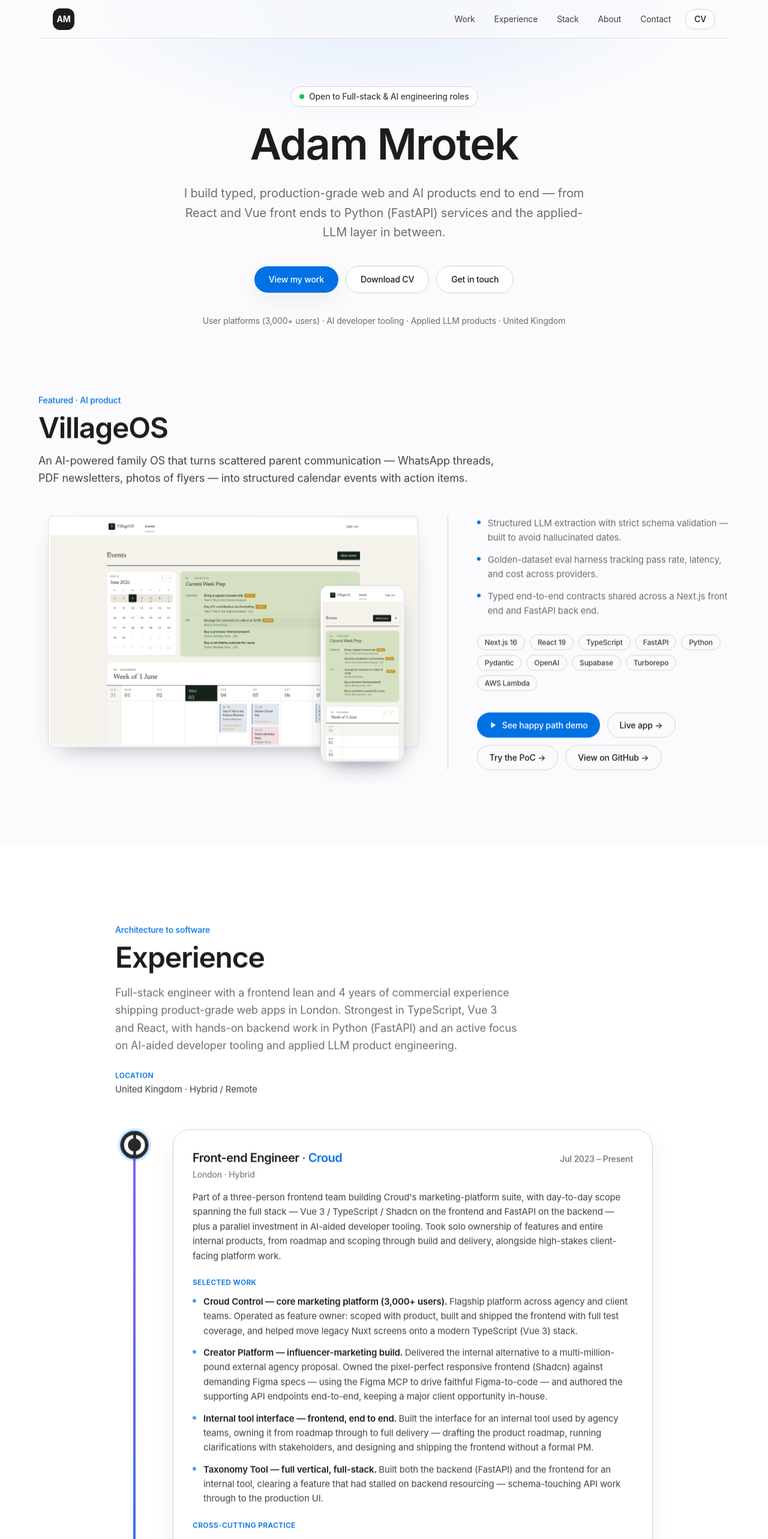
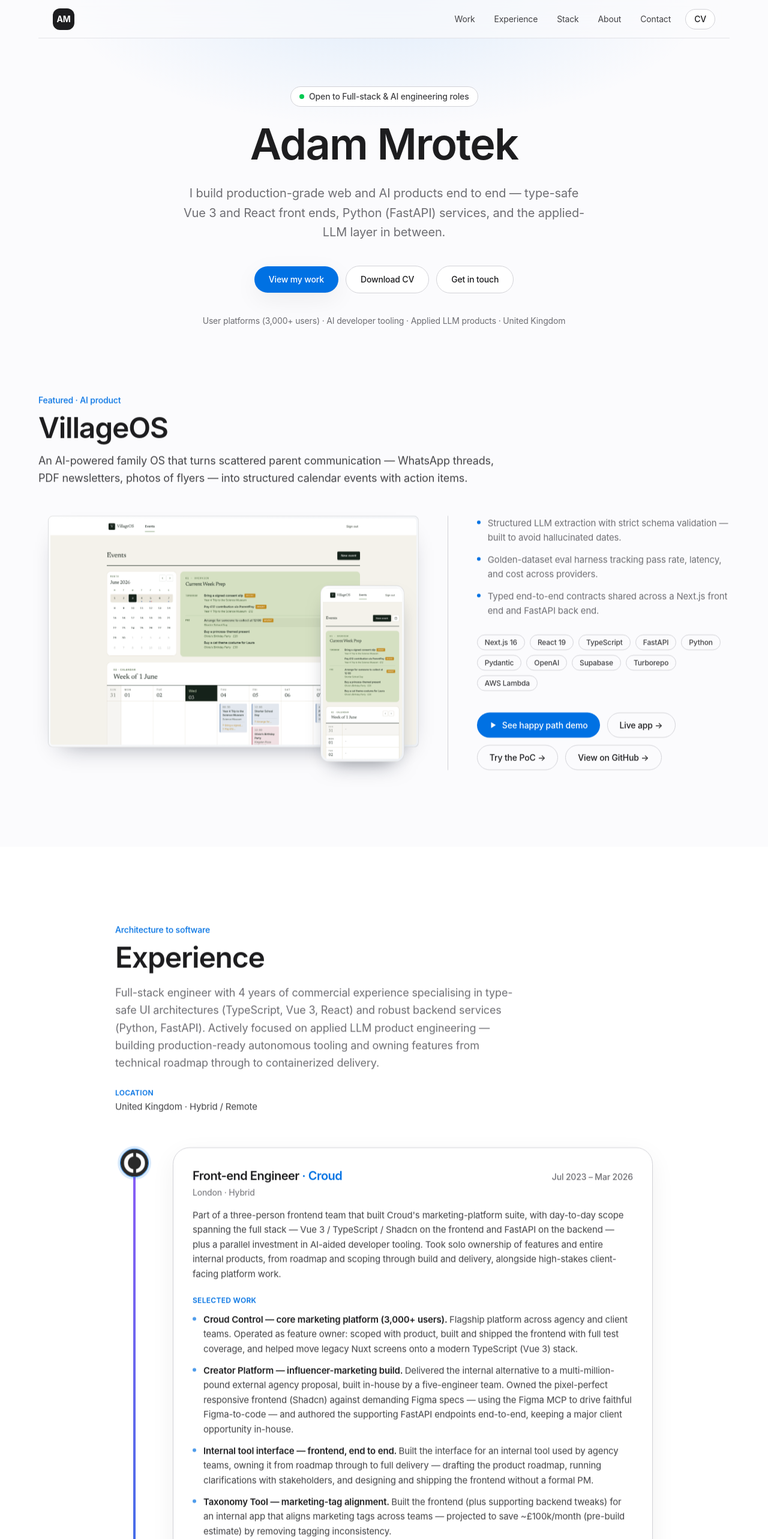
Before and after one commit to AdamMrotek/portfolio, a React (Vite) app: page / in a window 1280 px wide. Shown: the top 2566 px of the page at 60% size. Built offline with nearby package versions, Linux system fonts and the light colour scheme.

Commit message:
refactor: enhance experience section layout and update content for clarity

```diff
--- a/src/components/Experience.tsx
+++ b/src/components/Experience.tsx
@@ -196,9 +196,14 @@
                   ) : (
                     <p className="font-medium text-ink">{cert.name}</p>
                   )}
-                  <p className="text-sm font-medium text-muted">
-                    {cert.issuer}
-                  </p>
+                  <div className="text-right">
+                    <p className="text-sm font-medium text-muted">
+                      {cert.issuer}
+                    </p>
+                    {cert.date && (
+                      <p className="text-xs text-muted">{cert.date}</p>
+                    )}
+                  </div>
                 </div>
                 {cert.summary && (
                   <p className="mt-2 text-[15px] leading-relaxed text-ink-soft">
--- a/src/components/Hero.tsx
+++ b/src/components/Hero.tsx
@@ -28,9 +28,9 @@
           Adam Mrotek
         </h1>
         <p className="reveal is-visible mx-auto mt-7 max-w-2xl text-lg leading-relaxed text-muted sm:text-xl">
-          I build typed, production-grade web and AI products end to end — from
-          React and Vue front ends to Python (FastAPI) services and the applied-LLM
-          layer in between.
+          I build production-grade web and AI products end to end — type-safe
+          Vue 3 and React front ends, Python (FastAPI) services, and the
+          applied-LLM layer in between.
         </p>
         <div className="reveal is-visible mt-10 flex flex-wrap items-center justify-center gap-3">
           <a
--- a/src/data/experience.ts
+++ b/src/data/experience.ts
@@ -22,7 +22,7 @@
 };
 
 export const positioning =
-  "Full-stack engineer with a frontend lean and 4 years of commercial experience shipping product-grade web apps in London. Strongest in TypeScript, Vue 3 and React, with hands-on backend work in Python (FastAPI) and an active focus on AI-aided developer tooling and applied LLM product engineering.";
+  "Full-stack engineer with 4 years of commercial experience specialising in type-safe UI architectures (TypeScript, Vue 3, React) and robust backend services (Python, FastAPI). Actively focused on applied LLM product engineering — building production-ready autonomous tooling and owning features from technical roadmap through to containerized delivery.";
 
 export const experience: ExperienceEntry[] = [
   {
@@ -30,10 +30,10 @@
     role: "Front-end Engineer",
     company: "Croud",
     logo: "croud_logo.jpeg",
-    period: "Jul 2023 – Present",
+    period: "Jul 2023 – Mar 2026",
     location: "London · Hybrid",
     summary:
-      "Part of a three-person frontend team building Croud's marketing-platform suite, with day-to-day scope spanning the full stack — Vue 3 / TypeScript / Shadcn on the frontend and FastAPI on the backend — plus a parallel investment in AI-aided developer tooling. Took solo ownership of features and entire internal products, from roadmap and scoping through build and delivery, alongside high-stakes client-facing platform work.",
+      "Part of a three-person frontend team that built Croud's marketing-platform suite, with day-to-day scope spanning the full stack — Vue 3 / TypeScript / Shadcn on the frontend and FastAPI on the backend — plus a parallel investment in AI-aided developer tooling. Took solo ownership of features and entire internal products, from roadmap and scoping through build and delivery, alongside high-stakes client-facing platform work.",
     sections: [
       {
         label: "Selected work",
@@ -44,15 +44,15 @@
           },
           {
             lead: "Creator Platform — influencer-marketing build.",
-            text: "Delivered the internal alternative to a multi-million-pound external agency proposal. Owned the pixel-perfect responsive frontend (Shadcn) against demanding Figma specs — using the Figma MCP to drive faithful Figma-to-code — and authored the supporting API endpoints end-to-end, keeping a major client opportunity in-house.",
+            text: "Delivered the internal alternative to a multi-million-pound external agency proposal, built in-house by a five-engineer team. Owned the pixel-perfect responsive frontend (Shadcn) against demanding Figma specs — using the Figma MCP to drive faithful Figma-to-code — and authored the supporting FastAPI endpoints end-to-end, keeping a major client opportunity in-house.",
           },
           {
             lead: "Internal tool interface — frontend, end to end.",
             text: "Built the interface for an internal tool used by agency teams, owning it from roadmap through to full delivery — drafting the product roadmap, running clarifications with stakeholders, and designing and shipping the frontend without a formal PM.",
           },
           {
-            lead: "Taxonomy Tool — full vertical, full-stack.",
-            text: "Built both the backend (FastAPI) and the frontend for an internal tool, clearing a feature that had stalled on backend resourcing — schema-touching API work through to the production UI.",
+            lead: "Taxonomy Tool — marketing-tag alignment.",
+            text: "Built the frontend (plus supporting backend tweaks) for an internal app that aligns marketing tags across teams — projected to save ~£100k/month (pre-build estimate) by removing tagging inconsistency.",
           },
         ],
       },
@@ -108,7 +108,7 @@
         ],
       },
     ],
-    stack: "JavaScript · React · Vue · Vuex · Nuxt · Fabric.js · Canvas API · Python · GCP",
+    stack: "JavaScript · React · Vue · Vuex · Nuxt · Fabric.js · Canvas API · Python · GCP · GitHub Actions",
   },
   {
     id: "bryden-wood",
@@ -134,6 +134,7 @@
 export type Certification = {
   name: string;
   issuer: string;
+  date?: string;
   summary?: string;
   skills?: string[];
   url?: string;
@@ -142,7 +143,8 @@
 export const certifications: Certification[] = [
   {
     name: "Claude with Amazon Bedrock",
-    issuer: "Anthropic",
+    issuer: "Anthropic · AWS",
+    date: "Issued May 2026",
     summary:
       "Building production-ready AI applications with Claude on Amazon Bedrock — the Bedrock API, prompt engineering and evaluations, tool use, retrieval-augmented generation (RAG), the Model Context Protocol (MCP), and agents.",
     skills: [
```
Also changed, not shown: 1 other file (tests, documents, lock files or other folders).
